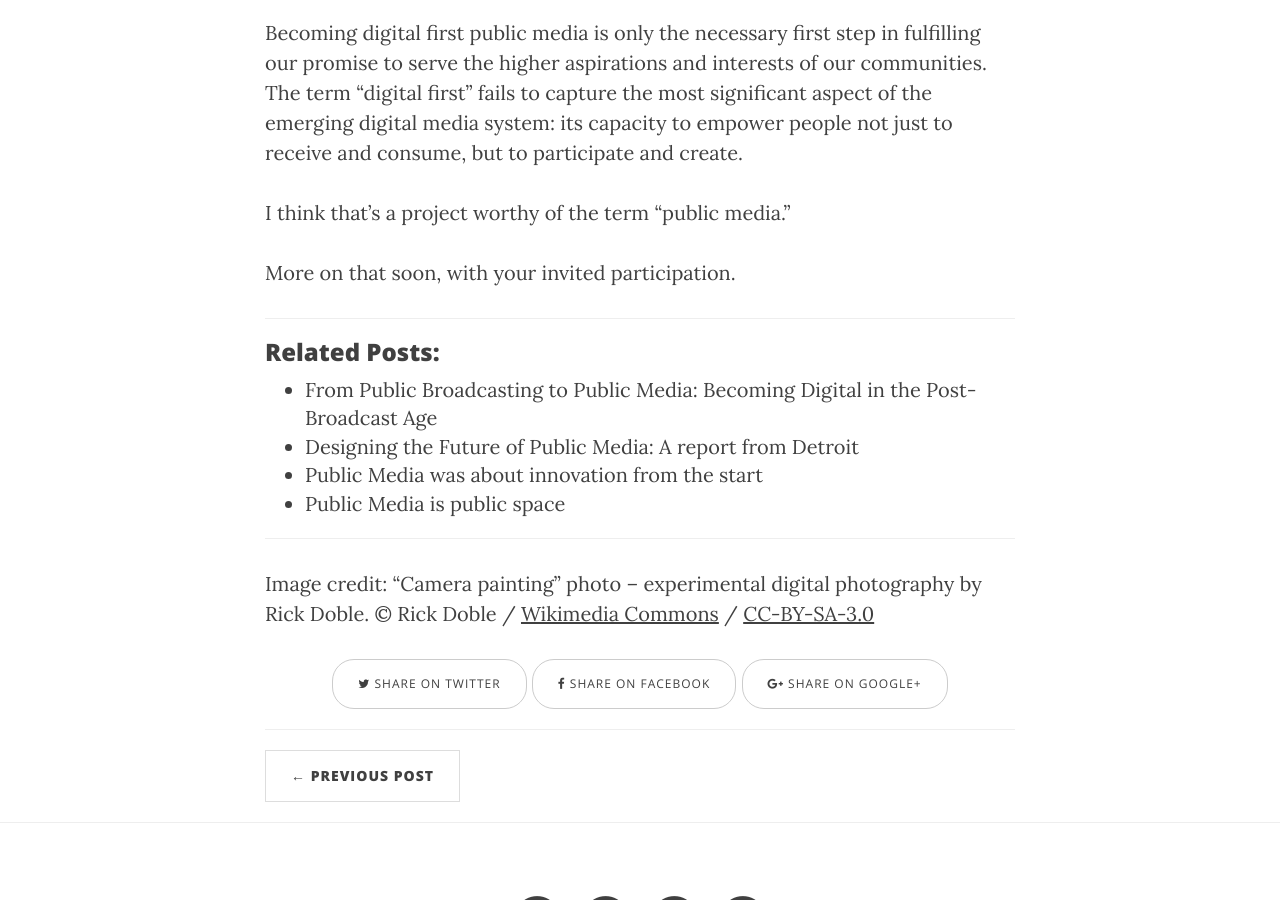
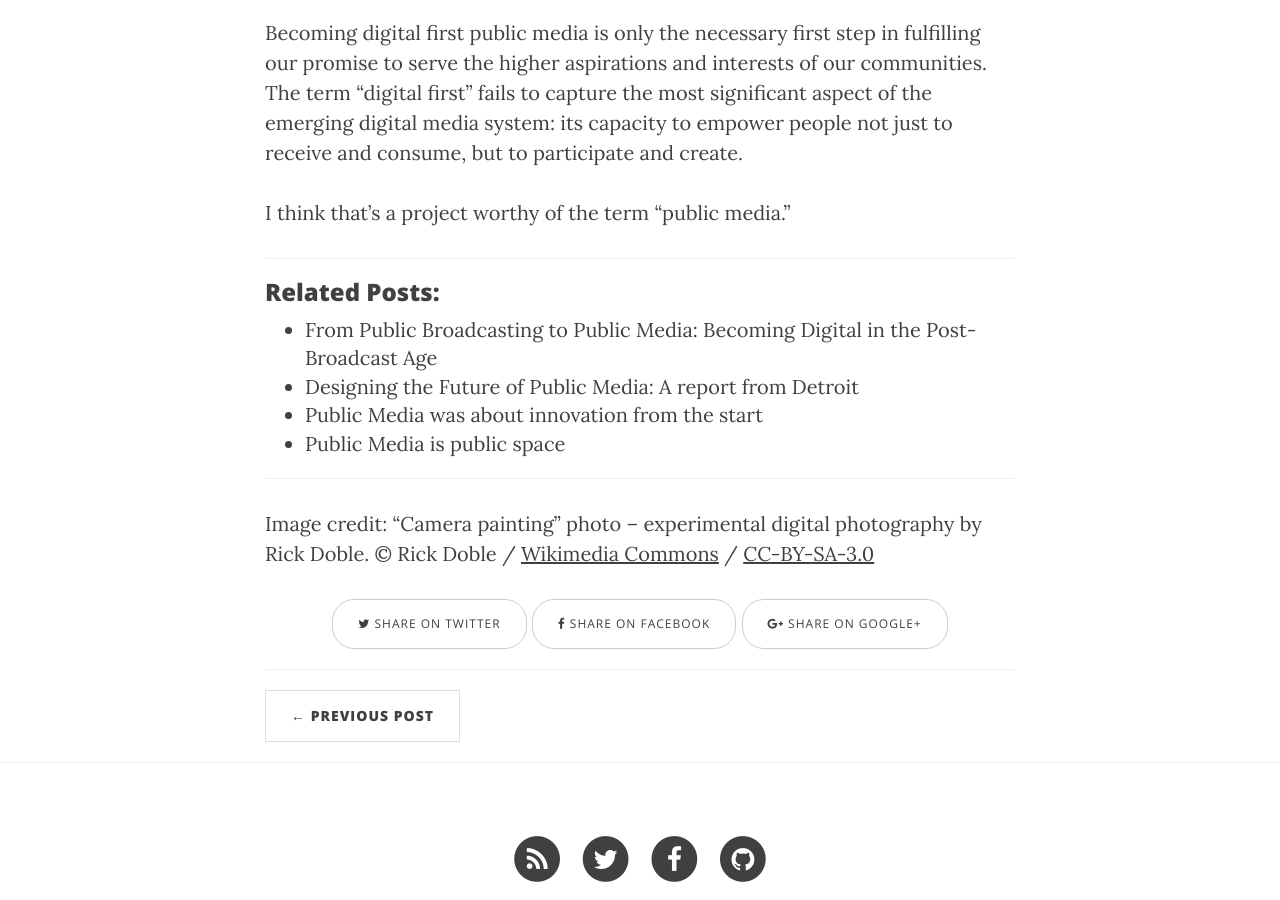
Before and after one commit to jackbrighton/jackbrighton.github.io, a Jekyll site: the page built from _posts/2015-05-25-what-is-digital-first.md, in a window 1280 px wide and 900 px high, scrolled down 4029 px. Built offline with Jekyll 4.4.1, drawn with Linux system fonts in a browser that asks for light colours; nearby versions of some CDN libraries.

Commit message:
revert last line

```diff
--- a/_posts/2015-05-25-what-is-digital-first.md
+++ b/_posts/2015-05-25-what-is-digital-first.md
@@ -66,8 +66,6 @@ Becoming digital first public media is only the necessary first step in fulfilli
 
 I think that’s a project worthy of the term “public media.”
 
-More on that soon, with your invited participation.
-
 ***
 
 ### Related Posts:
```
